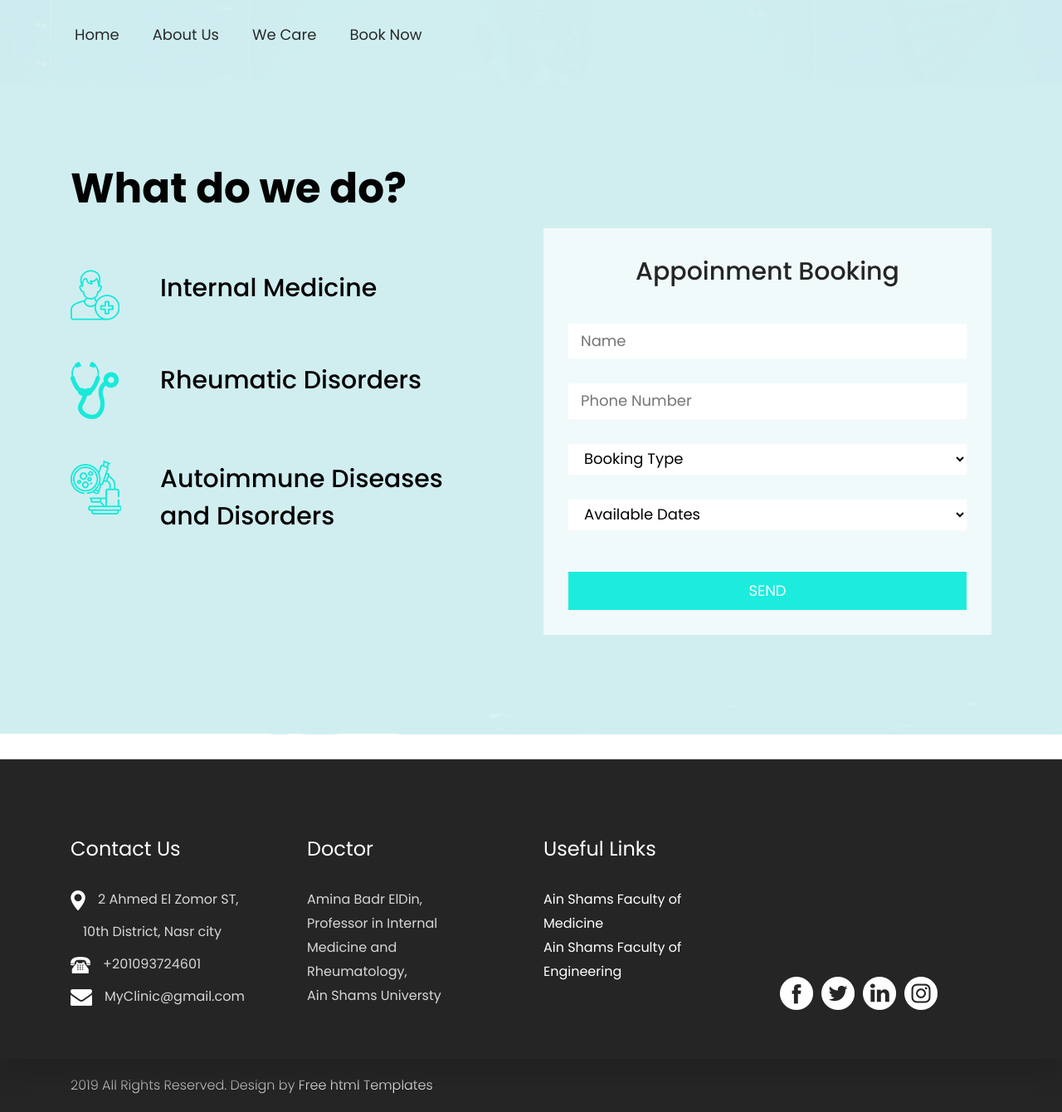
After one commit to Mohamed-Ahmed-Esmat/Clinic-Website-Full, a Django app: page /contact in a window 1280 px wide. The commit adds this page. Shown: the whole page at 83% size. Run offline with Django 4.2, Linux system fonts and the light colour scheme; some libraries are stand-ins or nearby versions.

Commit message:
Fixing the nav-bar in django

```diff
--- a/myapp/urls.py
+++ b/myapp/urls.py
@@ -3,6 +3,9 @@ from . import views
 
 urlpatterns = [
     path('', views.index, name='index'),
-    path('counter', views.counter, name='counter'),
+   # path('counter', views.counter, name='counter'),
+    path('contact', views.contact, name='contact'),
+    path('news', views.news, name='news'),
+    path('health', views.health, name='health'),
 
 ]
--- a/myapp/views.py
+++ b/myapp/views.py
@@ -9,9 +9,16 @@ def index(request):
     features.name = 'Feature 1'
     features.description = 'This is the first feature'
 
-    return render(request, 'test.html', {'feature': features})
+    return render(request, 'index.html', {'feature': features})
 
-def counter(request):
-    text = request.POST['text']
-    words_count= len(text.split())
-    return render(request, 'counter.html', {'count': words_count})
+#def counter(request):
+ #   text = request.POST['text']
+   #  words_count= len(text.split())
+#   return render(request, 'counter.html', {'count': words_count})
+
+def contact(request):
+    return render(request, 'contact.html')
+def news(request):
+    return render(request, 'news.html')
+def health(request):
+    return render(request, 'health.html')
--- /dev/null
+++ b/templates/contact.html
@@ -0,0 +1,174 @@
+{% load static %}
+<!DOCTYPE html>
+<html lang="en">
+   <head>
+      <!-- basic -->
+      <meta charset="utf-8">
+      <meta http-equiv="X-UA-Compatible" content="IE=edge">
+      <!-- mobile metas -->
+      <meta name="viewport" content="width=device-width, initial-scale=1">
+      <meta name="viewport" content="initial-scale=1, maximum-scale=1">
+      <!-- site metas -->
+      <title>Book Now</title>
+      <meta name="keywords" content="">
+      <meta name="description" content="">
+      <meta name="author" content="">
+      <!-- bootstrap css -->
+      <link rel="stylesheet" href="{% static 'css/bootstrap.min.css' %}">
+   <!-- style css -->
+   <link rel="stylesheet" href="{% static 'css/style.css' %}">
+   <!-- Responsive-->
+   <link rel="stylesheet" href="{% static 'css/responsive.css' %}">
+   <!-- fevicon -->
+   <link rel="icon" href="{% static 'images/fevicon.png' %}" type="image/gif" />
+   <!-- Scrollbar Custom CSS -->
+   <link rel="stylesheet" href="{% static 'css/jquery.mCustomScrollbar.min.css' %}">
+   <!-- Tweaks for older IEs-->
+   <link rel="stylesheet" href="{% static 'https://netdna.bootstrapcdn.com/font-awesome/4.0.3/css/font-awesome.css' %}">
+   <!-- owl stylesheets -->
+   <link rel="stylesheet" href="{% static 'css/owl.carousel.min.css' %}">
+   <link rel="stylesheet" href="{% static 'css/owl.theme.default.min.css' %}">
+   <link rel="stylesheet" href="{% static 'https://cdnjs.cloudflare.com/ajax/libs/fancybox/2.1.5/jquery.fancybox.min.css' %}" media="screen">
+   </head>
+   <body>
+      <!-- header section start -->
+      <div class="header_section">
+         <nav class="navbar navbar-expand-lg navbar-light bg-light">
+
+            <button class="navbar-toggler" type="button" data-toggle="collapse" data-target="#navbarSupportedContent" aria-controls="navbarSupportedContent" aria-expanded="false" aria-label="Toggle navigation">
+            <span class="navbar-toggler-icon"></span>
+            </button>
+            <div class="collapse navbar-collapse" id="navbarSupportedContent">
+               <ul class="navbar-nav mr-auto">
+                  <li class="nav-item">
+                     <a class="nav-link" href="{% url 'index' %}" >Home</a>
+                  </li>
+                  <li class="nav-item">
+                     <a class="nav-link" href="{% url 'news' %}">About Us</a>
+                  </li>
+                  <li class="nav-item">
+                     <a class="nav-link" href="{% url 'health' %}" >We Care</a>
+                  </li>
+
+
+                  <li class="nav-item">
+                     <a class="nav-link" href="{% url 'contact' %}" >Book Now</a>
+                  </li>
+                  </li>
+               </ul>
+            </div>
+         </nav>
+      </div>
+      <!-- header section end -->
+      <!-- contact section start -->
+      <div class="contact_section layout_padding">
+         <div class="container">
+            <h1 class="contact_taital"><div id="contact_book">What do we do?</div></h1>
+            <div class="news_section_2">
+               <div class="row">
+                  <div class="col-md-6">
+                     <div class="icon_main">
+                        <div class="icon_7"><img src="{% static 'images/icon-7.png' %}"></div>
+                        <h4 class="diabetes_text">Internal Medicine</h4>
+                     </div>
+                     <div class="icon_main">
+                        <div class="icon_7"><img src="{% static 'images/icon-5.png' %}"></div>
+                        <h4 class="diabetes_text">Rheumatic Disorders</h4>
+                     </div>
+                     <div class="icon_main">
+                        <div class="icon_7"><img src="{% static 'images/icon-6.png' %}"></div>
+                        <h4 class="diabetes_text">Autoimmune Diseases and Disorders</h4>
+                     </div>
+                  </div>
+                  <div class="col-md-6">
+                     <form id="contact-form">
+                     <div class="contact_box">
+                        <h1 class="book_text">Appoinment Booking</h1>
+                        <input type="text" class="Email_text" placeholder="Name" name="Name" required>
+                        <input type="tel" id="Telephone" placeholder="Phone Number" name="Telephone" pattern="\d{11}"  maxlength="11" required>
+                        <select class="Email_text" id ="Book" placeholder ="Book" name ="Book" required>
+                           <option value="" disabled selected>Booking Type</option>
+                           <option value="res">Reservation</option>
+                           <option value="option2">Teleconsultation</option>
+                           <option value="option3">Operation</option>
+                         </select>
+                         <span id="message1"></span>
+                         <select class="Email_text" id="Available_Dates" placeholder ="Available_Dates" name="Available_Dates" required>
+                           <option value="" disabled selected>Available Dates</option>
+                           <option value="res">15th of June</option>
+                           <option value="option2">5th of July</option>
+                           <option value="option3">13th of July</option>
+                         </select>
+                         <span id="message"></span>
+                        <button type="submit" class="send_bt">SEND</button>
+                     </form>
+                     </div>
+                  </div>
+               </div>
+            </div>
+         </div>
+      </div>
+      <!-- contact section end -->
+     <!-- footer section start -->
+   <div class="footer_section layout_padding">
+      <div class="container">
+         <div class="row">
+            <div class="col-lg-3 col-sm-6">
+               <a href ="https://www.google.com/maps/place/10th,+Port+said+College+Home,+2+Ahmed+El-Zomor,+Al+Hay+Al+Asher,+Nasr+City,+Cairo+Governorate+4442324/@30.0480027,31.3709101,17z/data=!3m1!4b1!4m5!3m4!1s0x14583dc89478a653:0x7e3775260fe0c68d!8m2!3d30.0480027!4d31.3730988" target="_blank">
+               <h1 class="adderss_text"><div id="come_contact">Contact Us</div></h1>
+               <div class="map_icon"><img src="{% static 'images/map-icon.png' %}"><span class="paddlin_left_0">2 Ahmed El Zomor ST,</span></div>
+               <div class="map_icon"><span class="paddlin_left_0">10th District, Nasr city</span></div>
+               </a>
+               <div class="map_icon"><img src="{% static 'images/call-icon.png' %}"><span class="paddlin_left_0">+201093724601</span></div>
+              <a href="http://mail.google.com/mail?hl=ar"> <div class="map_icon"><img src="{% static 'images/mail-icon.png' %}"><span class="paddlin_left_0">MyClinic@gmail.com</span></div></a>
+            </div>
+            <div class="col-lg-3 col-sm-6">
+               <h1 class="adderss_text">Doctor</h1>
+               <div class="hiphop_text_1">Amina Badr ElDin,</div>
+               <div class="hiphop_text_1">Professor in Internal Medicine and Rheumatology,</div>
+               <div class="hiphop_text_1">Ain Shams Universty</div>
+
+            </div>
+            <div class="col-lg-3 col-sm-6">
+
+                  <h1 class="adderss_text">Useful Links</h1>
+                  <div class="copyright_text"><a href="https://med.asu.edu.eg/home/" target="_blank">Ain Shams Faculty of Medicine</a></div>
+                  <div class="copyright_text"><a href="https://eng.asu.edu.eg" target="_blank">Ain Shams Faculty of Engineering</a></div>
+
+            </div>
+            <div class="col-lg-3 col-sm-6">
+               <br><br><br><br><br><br>
+               <div class="social_icon">
+                  <ul>
+                     <li><a href="https://www.facebook.com/"><img src="{% static 'images/fb-icon.png' %}"></a></li>
+                     <li><a href="https://twitter.com/"><img src="{% static 'images/twitter-icon.png' %}"></a></li>
+                     <li><a href="https://www.linkedin.com/"><img src="{% static 'images/linkedin-icon.png' %}"></a></li>
+                     <li><a href="https://www.instagram.com/"><img src="{% static 'images/instagram-icon.png' %}"></a></li>
+                  </ul>
+               </div>
+            </div>
+         </div>
+      </div>
+   </div>
+   <!-- footer section end -->
+   <!-- copyright section start -->
+   <div class="copyright_section">
+      <div class="container">
+         <p class="copyright_text">2019 All Rights Reserved. Design by <a href="https://html.design">Free html  Templates</a></p>
+      </div>
+   </div>
+      <!-- copyright section end -->
+      <!-- Javascript files-->
+      <script src="{% static 'js/jquery.min.js' %}"></script>
+   <script src="{% static 'js/popper.min.js' %}"></script>
+   <script src="{% static 'js/bootstrap.bundle.min.js' %}"></script>
+   <script src="{% static 'js/jquery-3.0.0.min.js' %}"></script>
+   <script src="{% static 'js/plugin.js' %}"></script>
+   <!-- sidebar -->
+   <script src="{% static 'js/jquery.mCustomScrollbar.concat.min.js' %}"></script>
+   <script src="{% static 'js/custom.js' %}"></script>
+   <!-- javascript -->
+   <script src="{% static 'js/owl.carousel.js' %}"></script>
+   <script src="https:cdnjs.cloudflare.com/ajax/libs/fancybox/2.1.5/jquery.fancybox.min.js"></script>
+   </body>
+</html>
```
Also changed, not shown: templates/health.html (added, +157 -0 lines), templates/index.html (+5 -4 lines), templates/news.html (added, +155 -0 lines).
